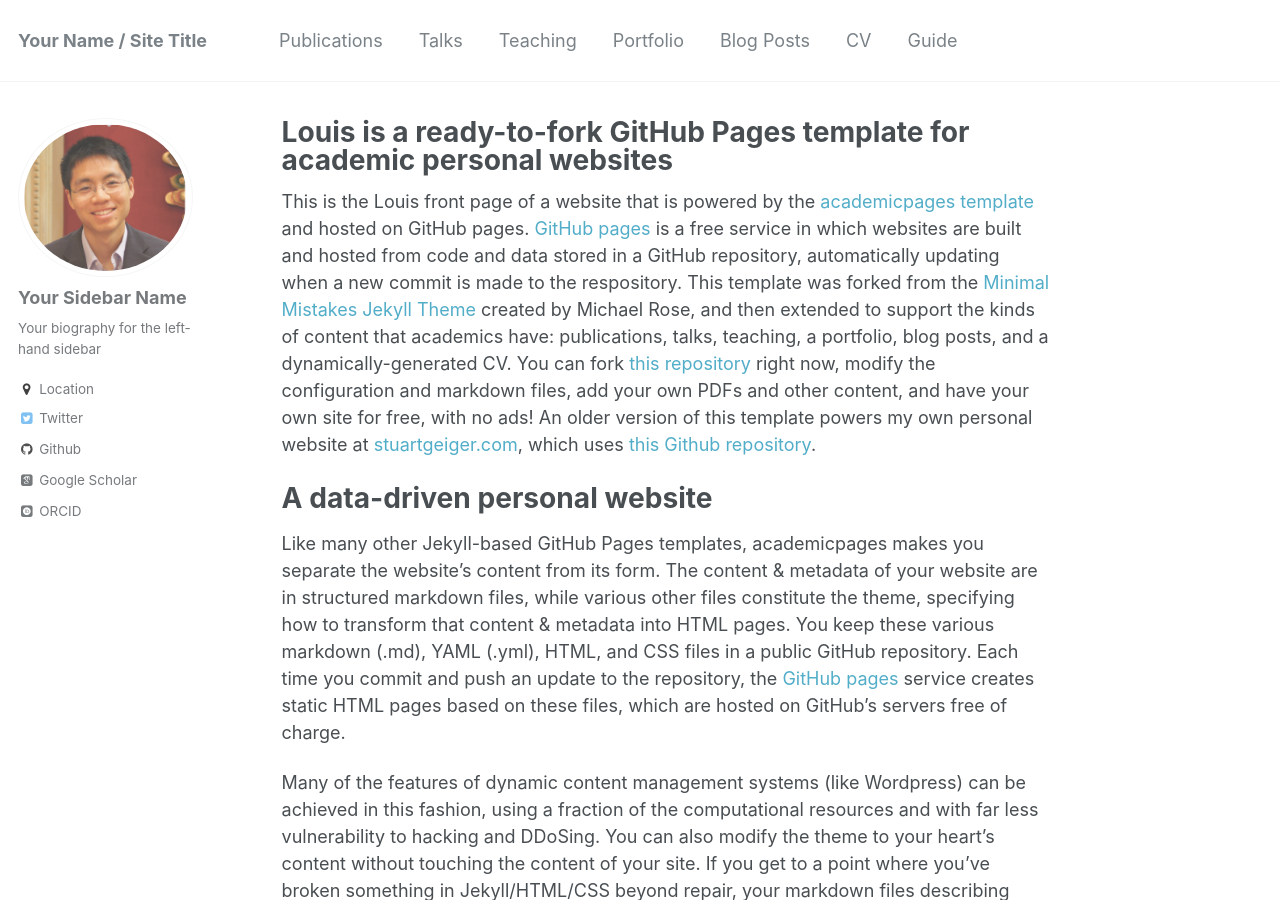
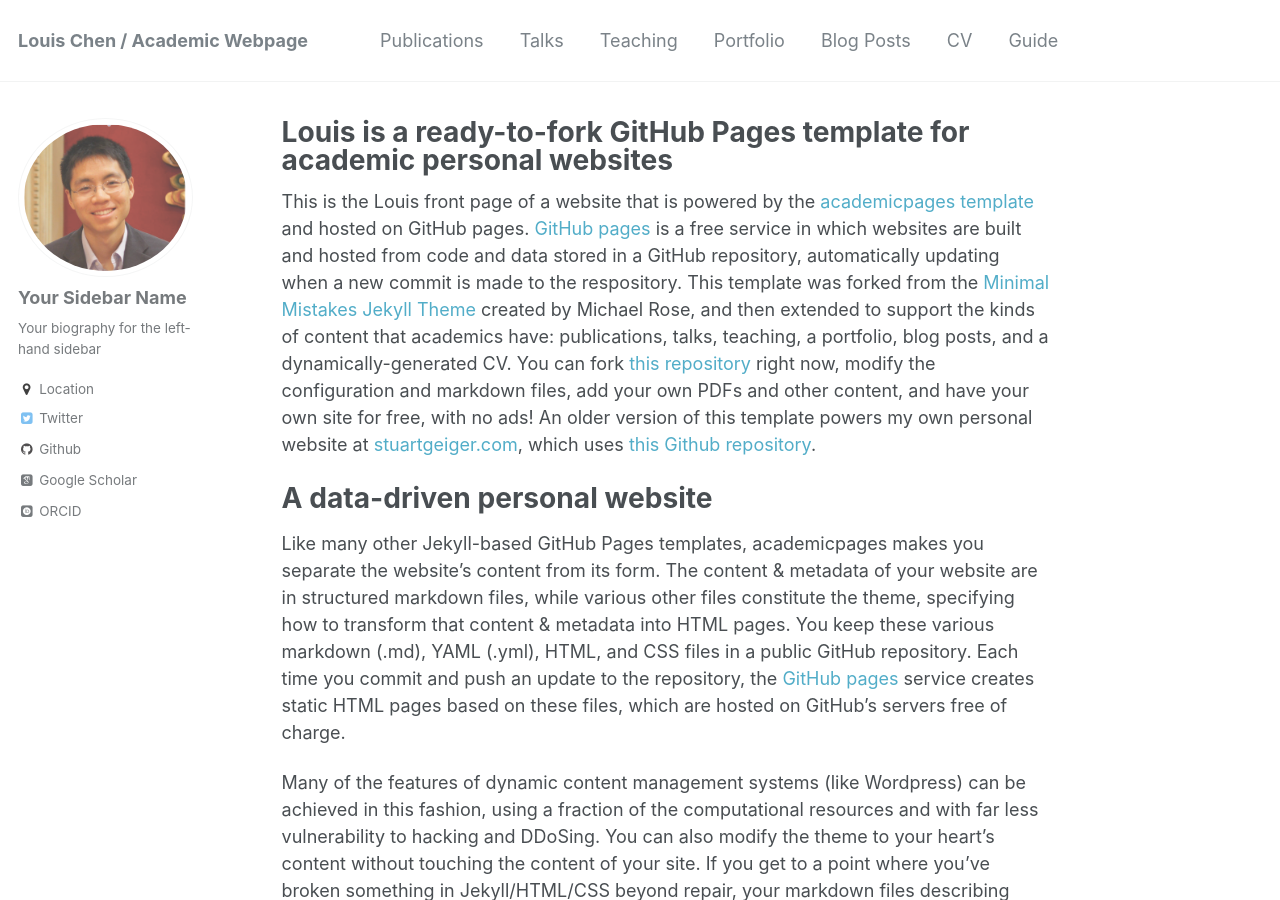
Before and after one commit to LouisLChen/LouisLChen.github.io, a Jekyll site: the page built from _pages/about.md, in a window 1280 px wide and 900 px high. Built offline with Jekyll 4.4.1, drawn with Linux system fonts in a browser that asks for light colours; some web fonts are replaced.

Commit message:
Update _config.yml

```diff
--- a/_config.yml
+++ b/_config.yml
@@ -7,7 +7,7 @@
 
 # Site Settings
 locale                   : "en-US"
-title                    : "Your Name / Site Title"
+title                    : "Louis Chen / Academic Webpage"
 title_separator          : "-"
 name                     : &name "Your Name"
 description              : &description "personal description"
```
